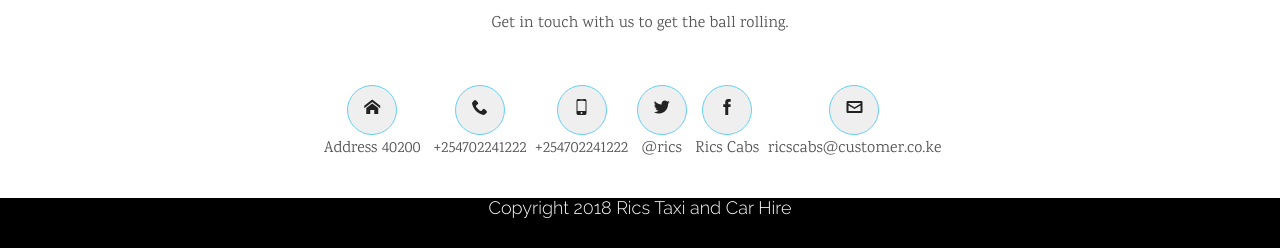
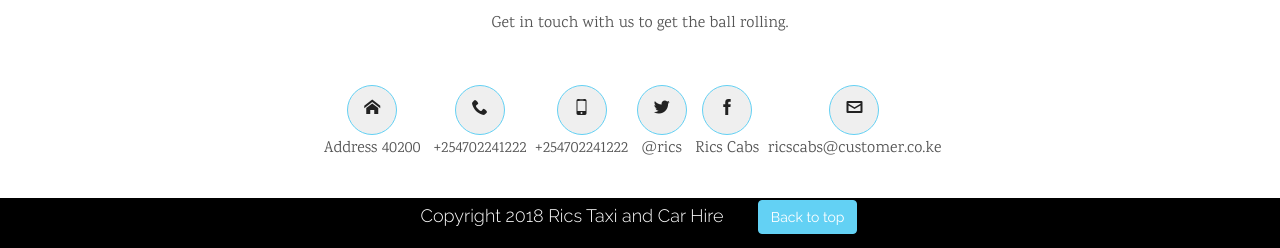
Before and after one commit to cesswairimu/Rics, a PHP site: page / in a window 1280 px wide. Shown: the part 3487-3735 px from the top of the page. Run offline with PHP 8.4, Linux system fonts and the light colour scheme; style sheets or scripts are compiled from the project's sources.

Commit message:
Add button to scroll to the top of the page

```diff
--- /dev/null
+++ b/assets/js/scrollToTop.js
@@ -0,0 +1,5 @@
+$(document).ready(function() {
+  $('.top').click(function() {
+    jQuery(window).scrollTop(0);
+  })
+});
--- a/css/contact.css
+++ b/css/contact.css
@@ -15,3 +15,9 @@
     border: 1px solid #63D1F4; }
   .btn-rounded p {
     padding-top: 20px; }
+
+.footer .btn {
+  margin: 2px;
+  color: white;
+  border: 1px solid #63D1F4;
+  background: #63D1F4; }
--- a/index.html
+++ b/index.html
@@ -319,8 +319,11 @@
 
   </div>
   </div>
-  <div id="footer">
-    <h4> Copyright 2018 Rics Taxi and Car Hire</h4>
+  <div id="footer" class="footer">
+    <h4 class="link"> Copyright 2018 Rics Taxi and Car Hire
+      &nbsp; &nbsp; &nbsp;
+      <button class="btn top">Back to top</button>
+    </h4>
   </div>
 
   <!-- Bootstrap core JavaScript
@@ -333,6 +336,7 @@
   <script type="text/javascript" src="assets/js/jquery.easing.1.3.js"></script>
   <script type="text/javascript" src="assets/js/smoothscroll.js"></script>
   <script type="text/javascript" src="assets/js/jquery-func.js"></script>
+  <script type="text/javascript" src="assets/js/scrollToTop.js"></script>
 </body>
 
 </html>
--- a/sass/contact.scss
+++ b/sass/contact.scss
@@ -24,3 +24,13 @@
     padding-top:20px;
   }
 }
+
+// Footer
+.footer {
+  .btn {
+    margin: 2px;
+    color: white;
+    border: 1px solid $header_color;
+    background: $header_color;
+  }
+}
```
